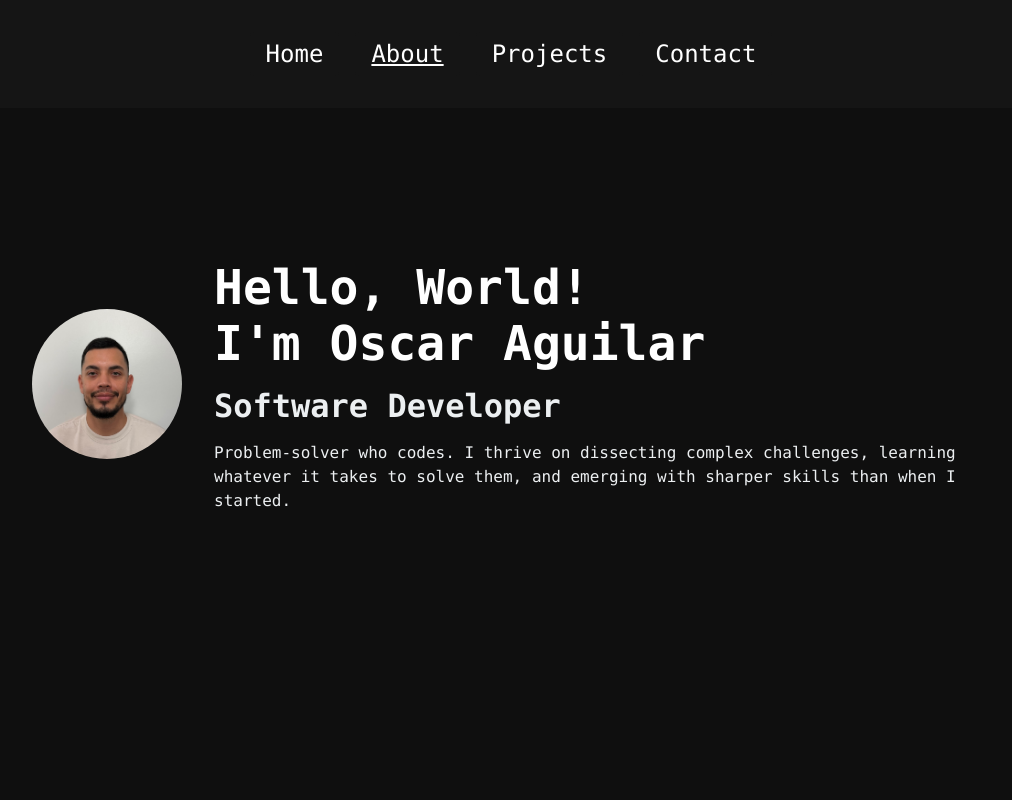
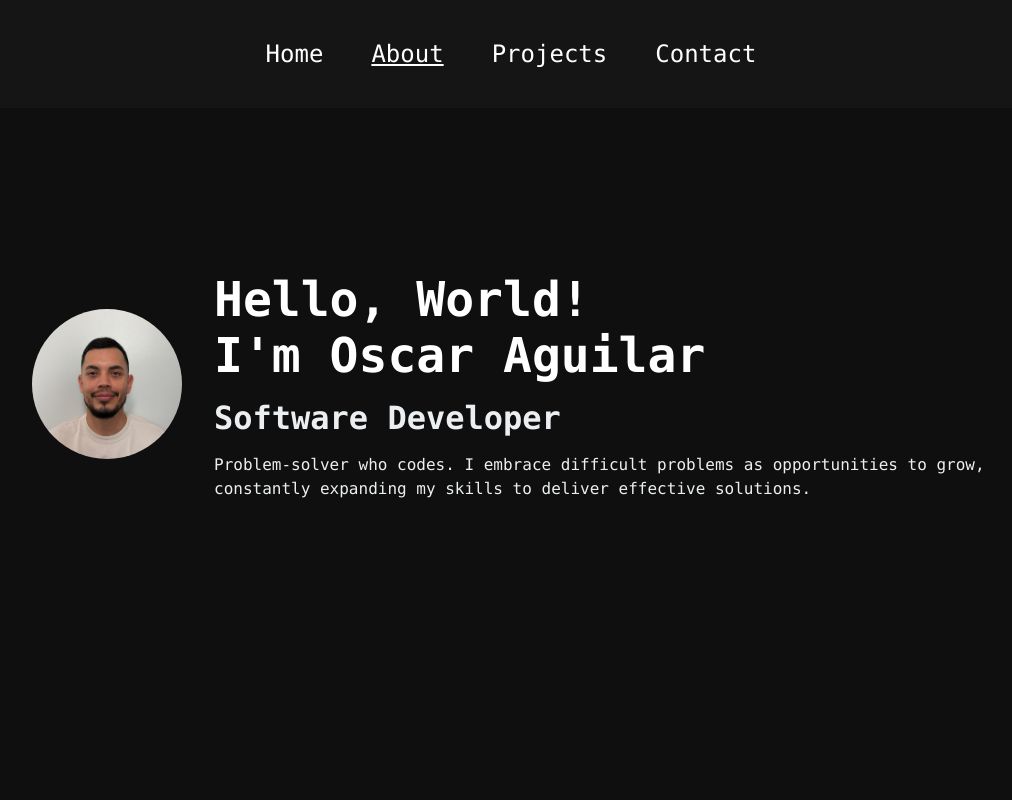
Before and after one commit to oaguilar83/dev-portfolio-frontend, a React (Vite) app: page / in a window 1280 px wide. Shown: the top 800 px of the page, without its empty margins (129-1141 px from the left). Built offline with nearby package versions, Linux system fonts and the light colour scheme; no server answers; some icons are missing.

Commit message:
update home section description

```diff
--- a/src/sections/home/Home.jsx
+++ b/src/sections/home/Home.jsx
@@ -21,7 +21,7 @@ function Home() {
             <h1 className={styles.text_title}>Hello, World!<br></br>I&#39;m Oscar Aguilar</h1>
             <h2 className={styles.text_subtitle}>Software Developer</h2>
             <p className={styles.text_description}>
-              Problem-solver who codes. I thrive on dissecting complex challenges, learning whatever it takes to solve them, and emerging with sharper skills than when I started.
+              Problem-solver who codes. I embrace difficult problems as opportunities to grow, constantly expanding my skills to deliver effective solutions.
             </p>
           </div>
         </div>
```
